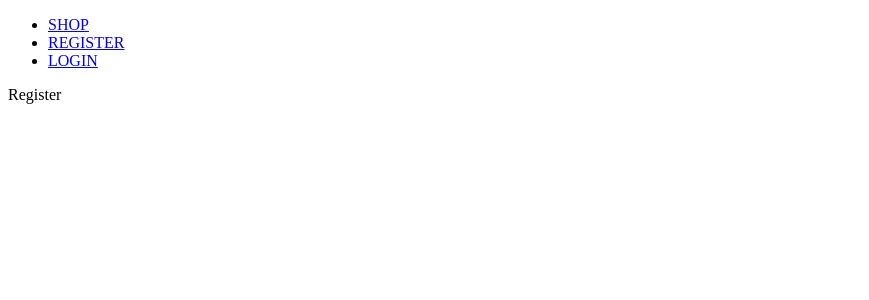
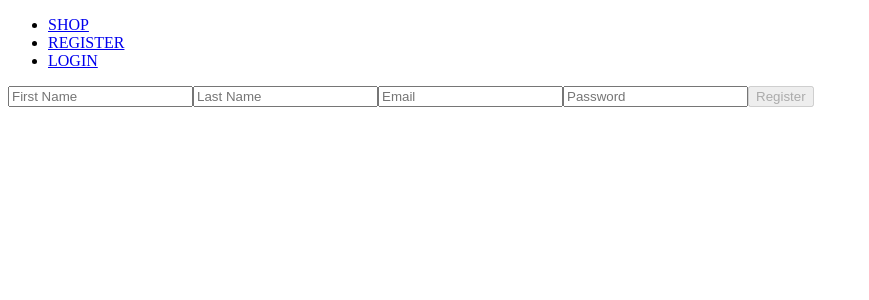
Before and after one commit to Yas3jb/Y-capstone, a React (Vite) app: page /register in a window 1280 px wide. Shown: the top 300 px of the page, without its empty margins (0-869 px from the left). Built offline with nearby package versions, Linux system fonts and the light colour scheme.

Commit message:
Implemented user registration functionality

```diff
--- a/src/Components/Register/Register.jsx
+++ b/src/Components/Register/Register.jsx
@@ -1,3 +1,63 @@
+import { useState } from "react";
+// Import createUser function
+import { createUser } from "../../API/api.js";
+
+// Component for user registration
 export default function Register() {
-  return <div>Register</div>;
+  // State variables to store user input
+  const [firstName, setFirstName] = useState("");
+  const [lastName, setLastName] = useState("");
+  const [email, setEmail] = useState("");
+  const [password, setPassword] = useState("");
+
+  // Function to handle form submission
+  const handleSubmit = async (e) => {
+    e.preventDefault();
+    // Creating user with input data
+    await createUser({
+      first_name: firstName,
+      last_name: lastName,
+      email,
+      password,
+    });
+    // Clearing input fields after submission
+    setFirstName("");
+    setLastName("");
+    setEmail("");
+    setPassword("");
+  };
+
+  return (
+    <div>
+      <form onSubmit={handleSubmit}>
+        <input
+          type="text"
+          value={firstName}
+          placeholder="First Name"
+          onChange={(e) => setFirstName(e.target.value)}
+        />
+        <input
+          type="text"
+          value={lastName}
+          placeholder="Last Name"
+          onChange={(e) => setLastName(e.target.value)}
+        />
+        <input
+          type="email"
+          value={email}
+          placeholder="Email"
+          onChange={(e) => setEmail(e.target.value)}
+        />
+        <input
+          type="password"
+          value={password}
+          placeholder="Password"
+          onChange={(e) => setPassword(e.target.value)}
+        />
+        <button disabled={!firstName || !lastName || !email || !password}>
+          Register
+        </button>
+      </form>
+    </div>
+  );
 }
```
